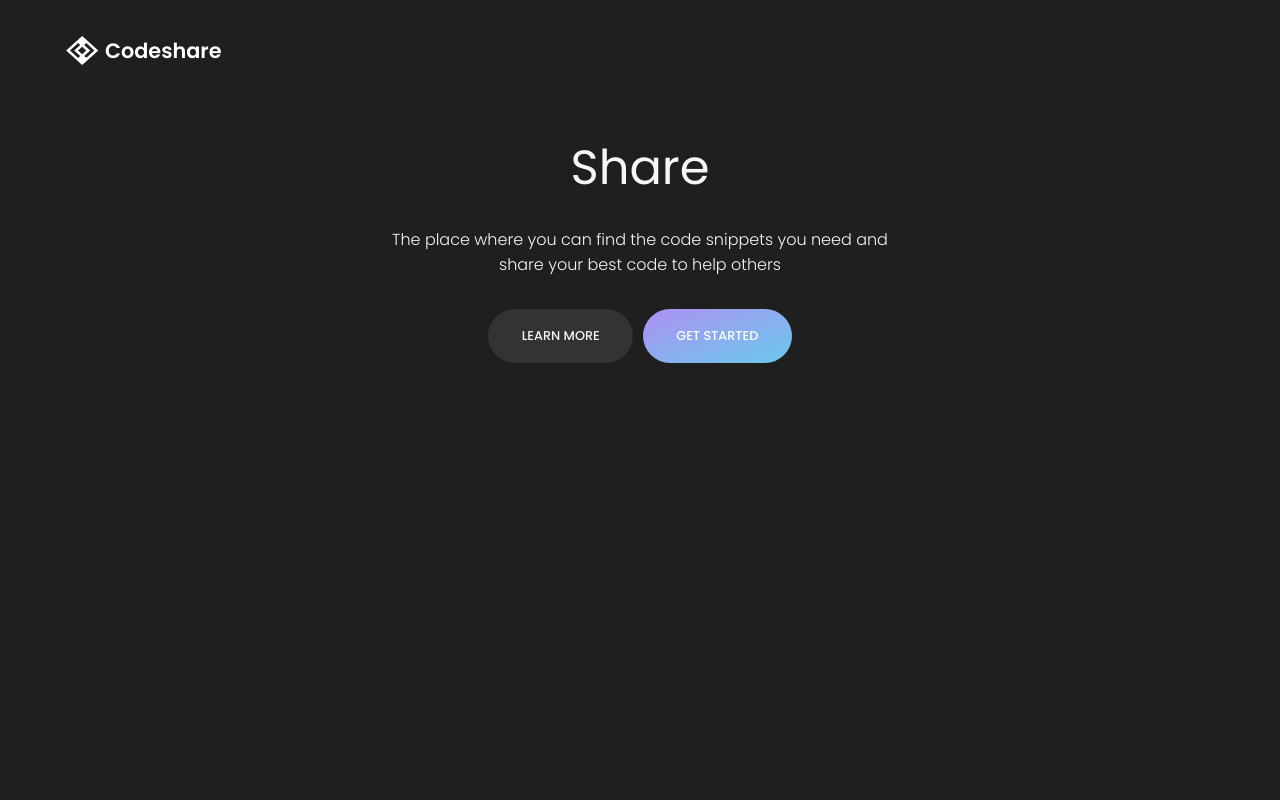
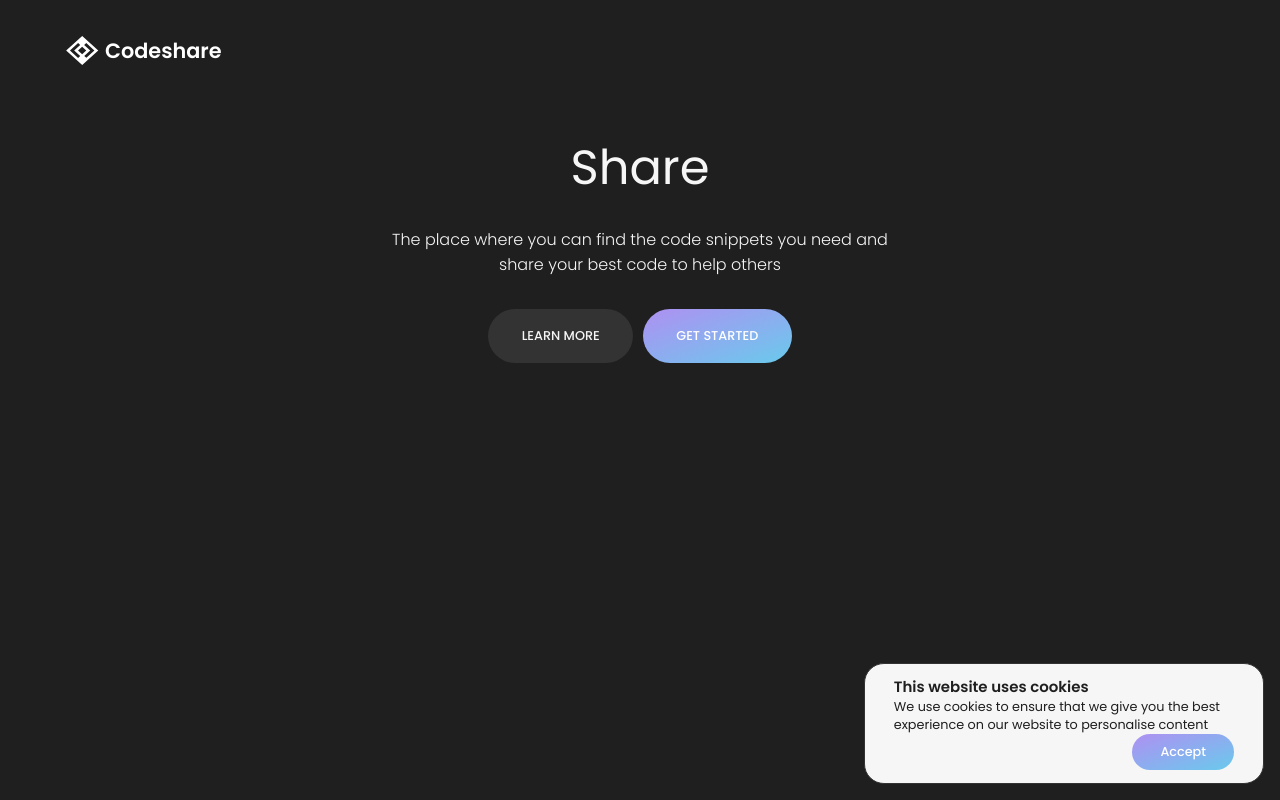
Before and after one commit to mattiapomelli/codeshare, a Next.js app: page / in a window 1280 px wide. Built offline with nearby package versions, Linux system fonts and the light colour scheme; no server answers.

Commit message:
cookies popup consent

```diff
--- /dev/null
+++ b/components/CookiesPopup.js
@@ -0,0 +1,53 @@
+import { useState } from 'react'
+import { Button } from './Button'
+import styled , { keyframes }from 'styled-components'
+
+const slideInBottom = keyframes`
+    from {
+	    transform: translateY(100%);
+	}
+	to {
+	    transform: translatey(0);
+	}
+`
+
+const CookiesContainer = styled.div`
+    background-color: ${props => props.theme.colors.text};
+    color: ${props => props.theme.colors.background};
+    font-size: 0.8rem;
+    border: 1px solid #333;
+    border-radius: ${props => props.theme.borderRadius};
+    position: absolute;
+    bottom: 1rem;
+    right: 1rem;
+    padding: 0.8rem 1.8rem;
+    width: 90%;
+    max-width: 400px;
+    animation: ${slideInBottom} 1s;
+    ${Button} {
+        float: right;
+        padding: 0.7em 2.2em;
+    }
+
+`
+
+export default function CookiesPopup() {
+    const [acconsented, setAcconsented] = useState(() => {
+        return localStorage.getItem('cookies_consent') === "true"
+    })
+
+    const consentCookies = () => {
+        localStorage.setItem('cookies_consent', 'true')
+        setAcconsented(true)
+    }
+
+    if(acconsented) return null
+
+    return (
+        <CookiesContainer dir="column" v="center" flexWrap="wrap" h="center">
+            <h3>This website uses cookies</h3>
+            <div>We use cookies to ensure that we give you the best experience on our website to personalise content</div>
+            <Button small onClick={consentCookies} type="primary">Accept</Button>
+        </CookiesContainer>
+    )
+}
--- a/pages/_app.js
+++ b/pages/_app.js
@@ -5,7 +5,7 @@ import { Provider } from 'next-auth/client'
 import Layout from "../components/Layout/Layout"
 import theme from "../themes/theme"
 import { useRouter } from "next/router"
-import { initGA, logPageView } from '../utils/analytics'
+import { initGA } from '../utils/analytics'
 
 const GlobalStyle = createGlobalStyle`
 	* {
--- a/pages/index.js
+++ b/pages/index.js
@@ -7,6 +7,7 @@ import styled from "styled-components"
 import Flex from '../components/Flex'
 import withNoAuth from '../hocs/withNoAuth'
 import PageHead from '../components/PageHead'
+import CookiesPopup from '../components/CookiesPopup'
 
 const Hero = styled.section`
     display: flex;
@@ -22,7 +23,7 @@ const Hero = styled.section`
         margin-bottom: 2rem;
         text-align: center;
         line-height: 1.1;
-        height: 9rem;
+        height: 11rem;
 
         @media only screen and (min-width: 450px) {
             height: 6rem;
@@ -91,6 +92,7 @@ const Home = () => {
 				</Flex>
 				<Image src="/hero.svg" width={612} height={392} layout="responsive" className="image"/>
 			</Hero>
+            <CookiesPopup/>
 		</>
 	)
 }
--- a/pages/profile.js
+++ b/pages/profile.js
@@ -118,7 +118,7 @@ function Profile() {
                 {
                     option === "snippets" ? (
                         <>
-                            <div>You haven't created any shots yet</div>
+                            <div>You haven't created any snippets yet</div>
                             <Link href="/editor">
                                 <Button type="primary">Create your first snippet</Button>
                             </Link>
```
